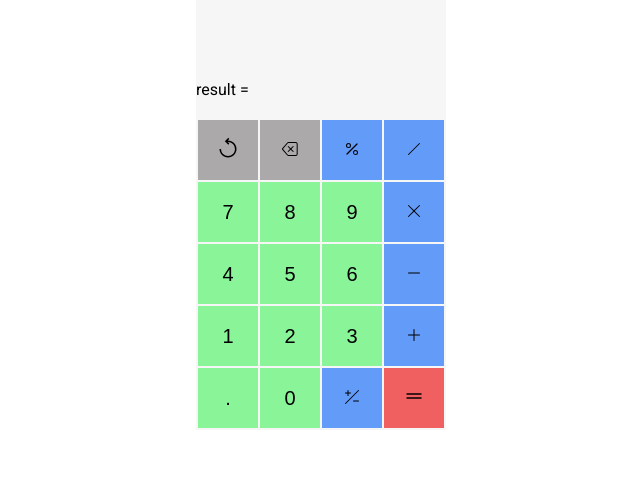
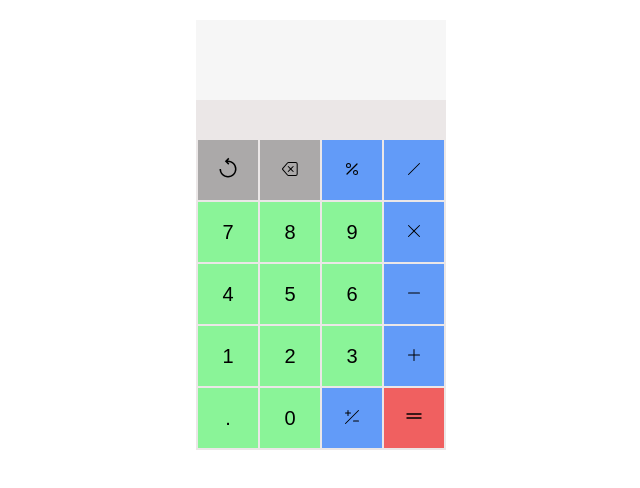
Before and after one commit to ramil290989/calculator, a React (Create React App) app: page / in a window 1280 px wide. Shown: the top 488 px of the page, without its empty margins (319-959 px from the left). Built offline with nearby package versions, Linux system fonts and the light colour scheme.

Commit message:
fix style

```diff
--- a/src/App.css
+++ b/src/App.css
@@ -1,4 +1,4 @@
-h1, h2, h3, h4, h5, h6 {
+h1, h2, h3, h4, h5, h6, p {
   margin: 0;
   padding: 0;
 }
@@ -14,19 +14,33 @@ button {
 }
 h2 {
   font-weight: 500;
-  font-size: 18px;
+  font-size: 22px;
+  padding-right: 10px;
+}
+h3 {
+  font-weight: 700;
+  font-size: 20px;
+  padding-top: 10px;
+  padding-right: 10px;
 }
 .container {
+  padding-top: 20px;
+}
+.calculator {
   margin: 0 auto;
   width: 250px;
   height: 430px;
-  background-color: #f6f6f6;
+  background-color: #ebe7e7;
 }
 .display {
   height: 80px;
+  background-color: #f6f6f6;
+  text-align: right;
 }
 .display-result {
   height: 40px;
+  background-color: #ebe7e7;
+  text-align: right;
 }
 .buttons-grid {
   padding-left: 2px;
--- a/src/App.js
+++ b/src/App.js
@@ -15,6 +15,7 @@ function App() {
   const [result, setResult] = useState('');
   return (
     <div className="container">
+      <div className="calculator">
         <NumAContext.Provider value={{ numA, setNumA }}>
           <NumBContext.Provider value={{ numB, setNumB }}>
             <OperationContext.Provider value={{ operation, setOperation }}>
@@ -27,6 +28,7 @@ function App() {
           </NumBContext.Provider>
         </NumAContext.Provider>
       </div>
+    </div>
   );
 };
 
--- a/src/components/Display.jsx
+++ b/src/components/Display.jsx
@@ -9,7 +9,9 @@ const Display = () => {
   const { operation, setOperation } = useContext(OperationContext);
   return (
     <div className="display">
-      <div>{numA} {operation} {numB}</div>
+      <h2>{numA}</h2>
+      <h2>{operation}</h2>
+      <h2>{numB}</h2>
     </div>
   );
 };
--- a/src/components/ResultDisplay.jsx
+++ b/src/components/ResultDisplay.jsx
@@ -5,7 +5,7 @@ const ResultDisplay = () => {
   const { result, setResult } = useContext(ResultContext);
   return (
     <div className="display-result">
-      result = {result}
+      <h3>{result}</h3>
     </div>
   );
 };
```
Lines whose indentation alone changed are shown as unchanged.
